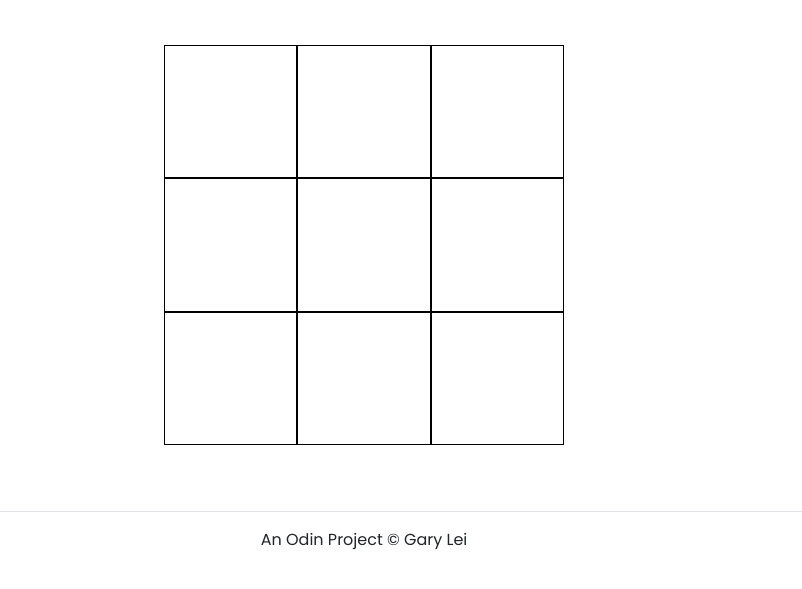
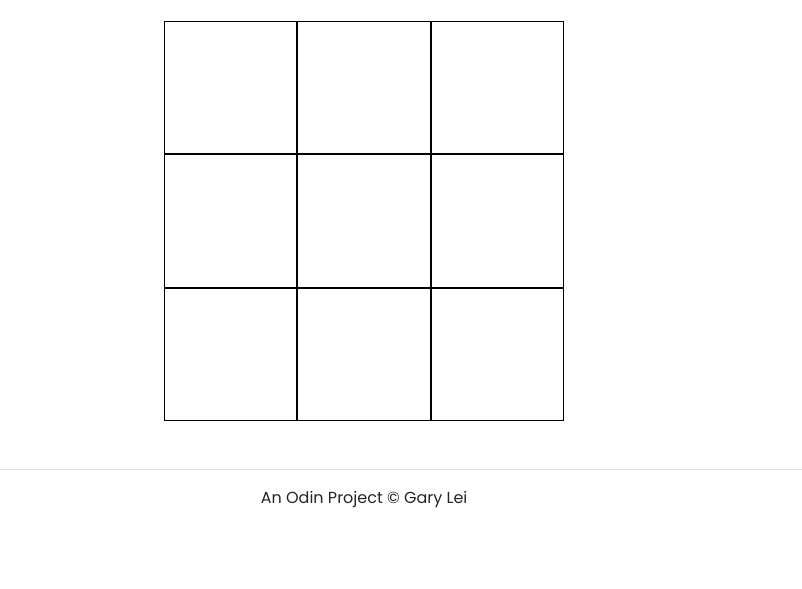
Before and after one commit to xsymmetry9/tictactoe, a plain HTML site: page index.html in a window 1280 px wide. Both pictures are taken after a click on the input "Start". Shown: the part 195-784 px from the top of the page, without its empty margins (276-1078 px from the left). Drawn offline with nearby package versions, Linux system fonts and the light colour scheme.

Commit message:
fixed window

```diff
--- a/style.css
+++ b/style.css
@@ -12,7 +12,7 @@ h2{
     padding-bottom: .5rem;
 }
 .window{
-    height: 70vh;
+    /* height: 70vh; */
 }
 
 .title{
@@ -60,7 +60,7 @@ h2{
     color: #fff;
   }
 .board{
-    margin-top: 3rem;
+    margin-top: 1.5rem;
     height: 400px;
     width: 400px;
     margin-inline: auto;
```
